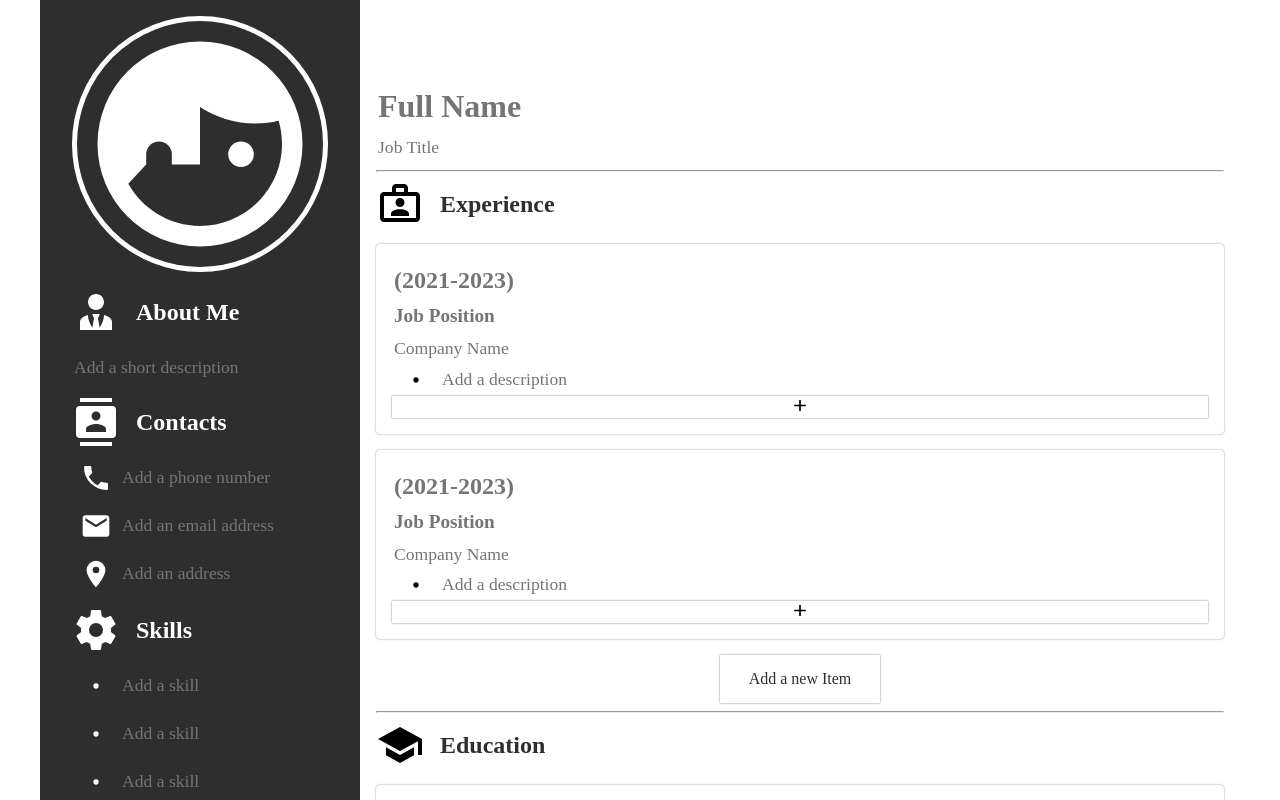
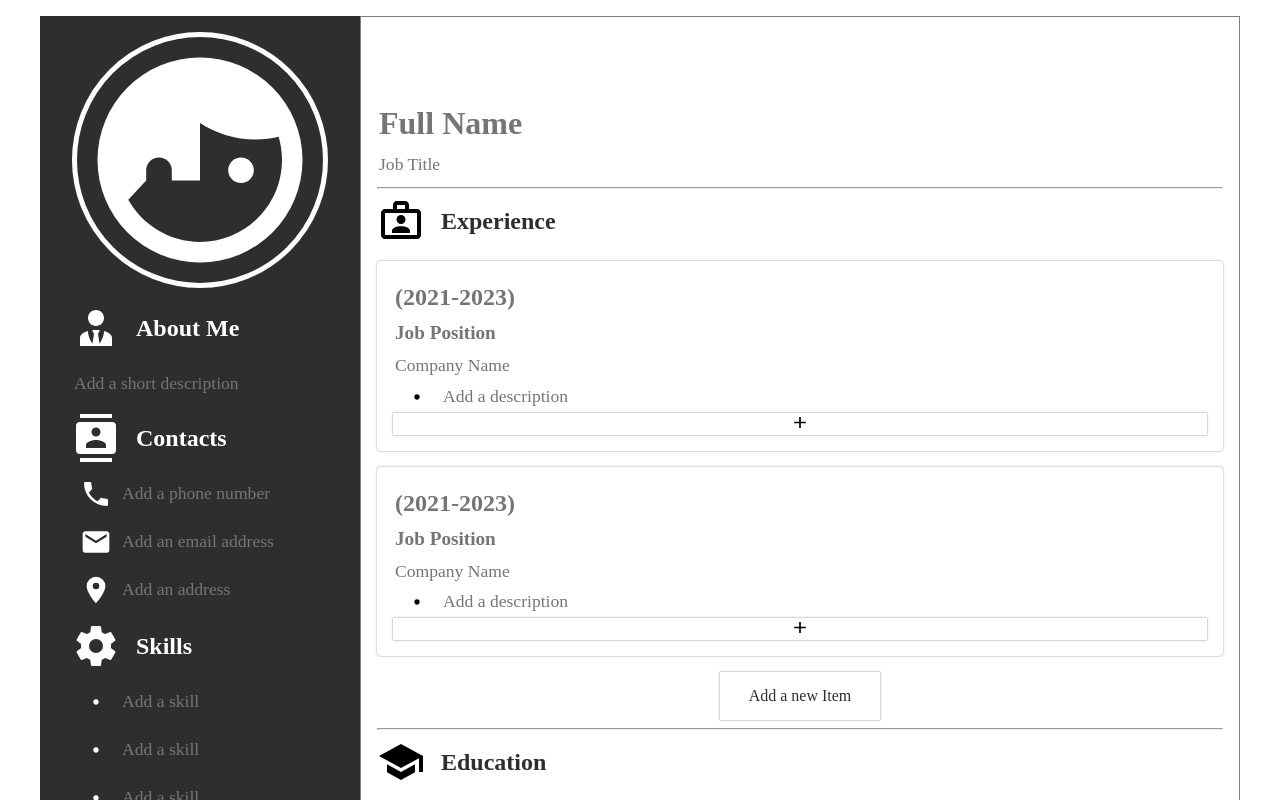
Before and after one commit to littlesluggerboi/cv-builder, a React (Vite) app: page / in a window 1280 px wide. Shown: the top 800 px of the page. Built offline with nearby package versions, Linux system fonts and the light colour scheme.

Commit message:
Adjusted padding of main.

```diff
--- a/src/index.css
+++ b/src/index.css
@@ -21,6 +21,7 @@ body {
 }
 
 main {
+  padding: 1rem 0;
   min-width: 320px;
   margin: 0 auto;
   max-width: 1200px;
@@ -98,6 +99,7 @@ button.add > img {
 
 .focal {
   padding: 5rem 1rem 1rem 1rem;
+  border: 1px solid gray;
 }
 
 .header > textarea:first-of-type {
```
